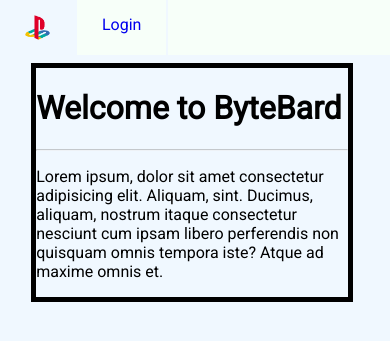
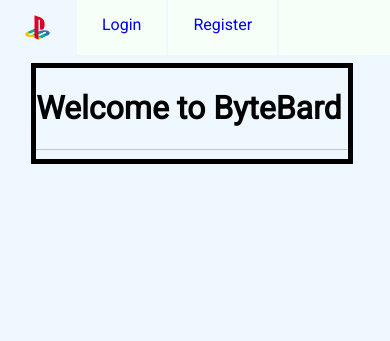
Before and after one commit to Tango0o0o/ByteBard, a Django app: page /home/ in a window 390 px wide. Shown: the top 341 px of the page. Run offline with Django 4.2, Linux system fonts and the light colour scheme.

Commit message:
Tasbar now responsive (for now)

```diff
--- a/Main/static/CSS/base.css
+++ b/Main/static/CSS/base.css
@@ -5,12 +5,17 @@
     margin: 0px; /* Removes all margins, so the navbar can stick to the top*/
 }
 
+.navbar{
+    position: sticky; /* Stick it to the top of the screen */
+    top: 0px; /* The distance from the top when it becomes sticky (0px meaning straight away */
+}
+
 .navbar ul{
     list-style-type: none; /* Remove the bullets in the list*/
     background-color: #f7fff9; /* pastel green to match alice blue */
     padding: 0px; /* Take away all the padding around the ul */
     margin: 0px; /* And the margin */
-    overflow: hidden; /* If the list goes bigger than the navbar, then don't show it */
+    overflow: scroll; /* If the list goes bigger than the navbar, then don't show it */
 }
 
 .navbar a{
@@ -22,7 +27,7 @@
     border-right: 2px aliceblue solid; /* To separate each button on the navbar */
     height: 25px;
 }
-/* HOMEPAGE*/
+
 .navbar a:hover{ /* Change of background colour when you hover over the mouse */
     background-color: aliceblue; /* Nice tranistion to the main bacground colout */
     transition: 1s; /* Fade effect */
@@ -43,3 +48,7 @@
 hr{
     opacity: 0.5;
 }
+
+ul::-webkit-scrollbar { /* For more modern popular browsers */
+    display: none; /* Hides the scrollbar */
+}
--- a/Main/templates/base.html
+++ b/Main/templates/base.html
@@ -23,6 +23,7 @@
         <ul>
             <li><a href="{% url 'home'%}"><img src="/static/Images/ByteBardLogo.png"></a></li>
             <li><a href="{% url 'login'%}">Login</a></li>
+            <li><a href="{% url 'register'%}">Register</a></li>
         </ul>
     </nav>
 
@@ -32,6 +33,5 @@
         {% block content%}
 
         {% endblock %}
-        <p>Lorem ipsum, dolor sit amet consectetur adipisicing elit. Aliquam, sint. Ducimus, aliquam, nostrum itaque consectetur nesciunt cum ipsam libero perferendis non quisquam omnis tempora iste? Atque ad maxime omnis et.</p>
     </main>
 </body>
--- a/Main/urls.py
+++ b/Main/urls.py
@@ -4,4 +4,5 @@
 urlpatterns = [
     path("home/", views.home, name="home"),
     path("login/", views.login, name="login"),
+    path("register/", views.register, name="register"),
 ]
--- a/Main/views.py
+++ b/Main/views.py
@@ -8,3 +8,7 @@
 
 def login(req):
     return HttpResponse("lOGIN")
+
+def register(req):
+    template = loader.get_template('registration/Register.html')
+    return HttpResponse(template.render())
```
Also changed, not shown: Main/templates/registration/Register.html (added, +19 -0 lines).
